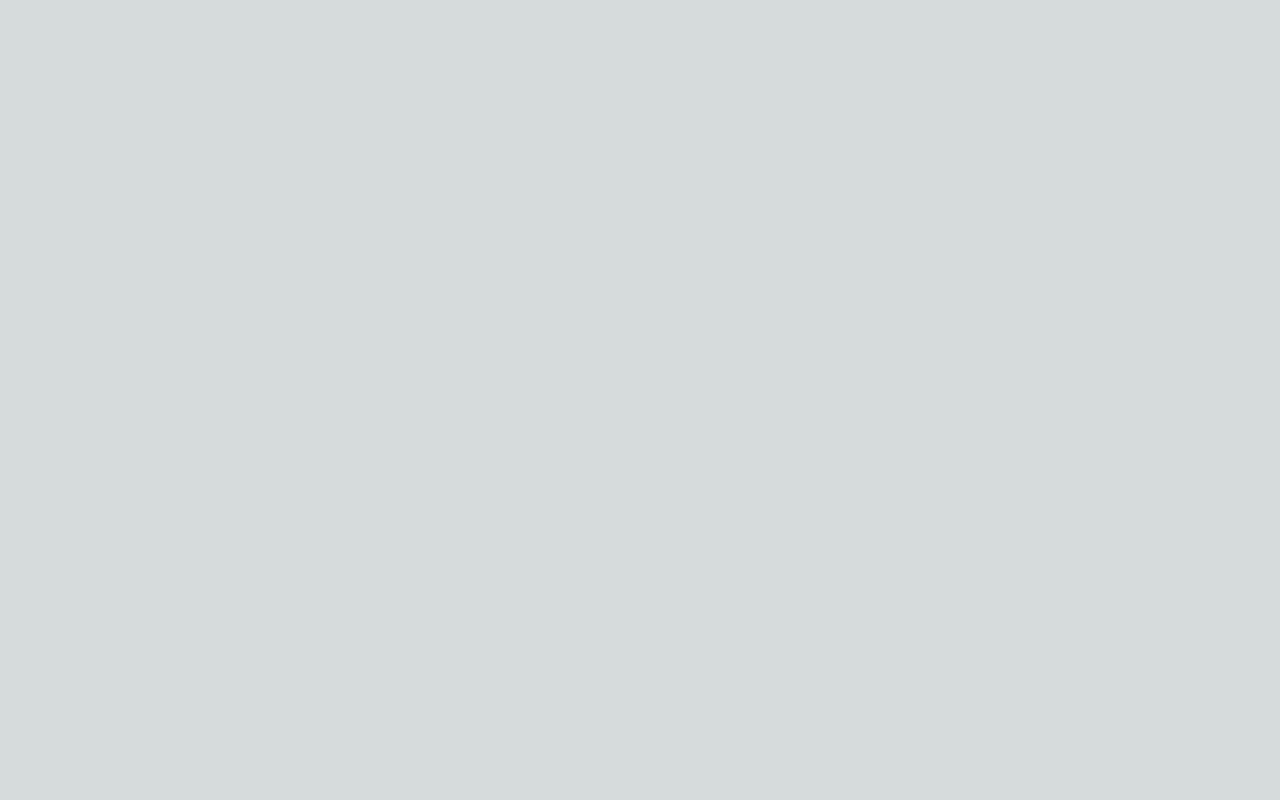
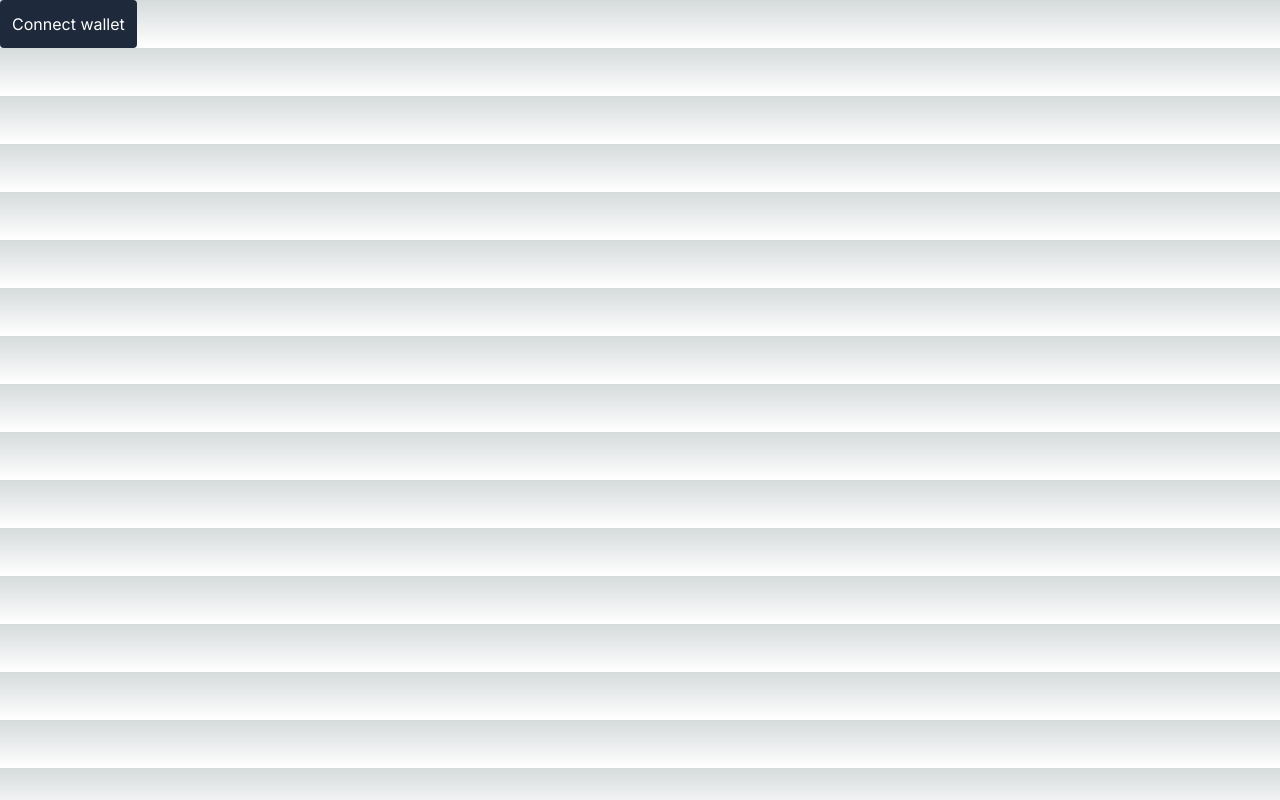
Before and after one commit to CustodioJustin/TrapSmug-Coin, a Next.js app in the folder dapp/: page / in a window 1280 px wide. Built offline with nearby package versions, Linux system fonts and the light colour scheme.

Commit message:
initial implementation and handler revision

```diff
--- a/dapp/app/handlers/Wallet.ts
+++ b/dapp/app/handlers/Wallet.ts
@@ -2,12 +2,8 @@ import { useState } from "react";
 
 export async function ConnectWallet() {
     const { ethereum } = window as any;
-    try {
-        const accounts = await ethereum.request({
-            method: "eth_requestAccounts",
-        });
-        return { account: accounts[0], isConnected: true };
-    } catch (error) {
-        return { account: null, isConnected: false };
-    }
+    const accounts = await ethereum.request({
+      method: "eth_requestAccounts",
+    });
+    return accounts[0];
 }
--- a/dapp/app/page.tsx
+++ b/dapp/app/page.tsx
@@ -1,5 +1,27 @@
+"use client";
 import Image from "next/image";
+import { ConnectWallet } from "./handlers/Wallet";
+import { useEffect, useState } from "react";
+
 
 export default function Home() {
 
+  const [walletKey, setwalletKey] = useState("");
+
+  const Connect = async () => {
+    const setwalletKey = await ConnectWallet();
+  }
+
+  return (
+    <main className="">
+      <button
+        onClick={() => {
+          Connect();
+        }}
+        className="p-3 bg-slate-800 text-white rounded"
+      >
+        {walletKey != "" ? walletKey : " Connect wallet"}
+      </button>
+    </main>
+  );
 }
```
